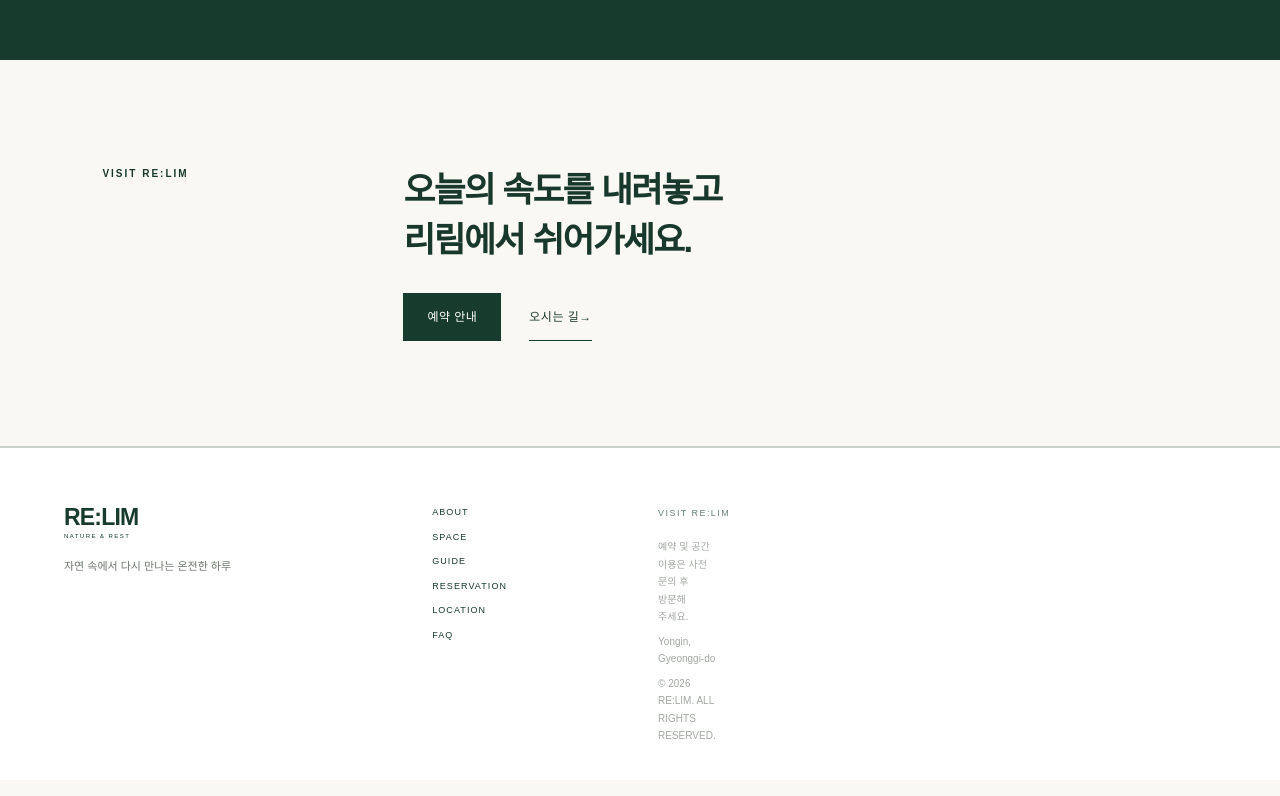
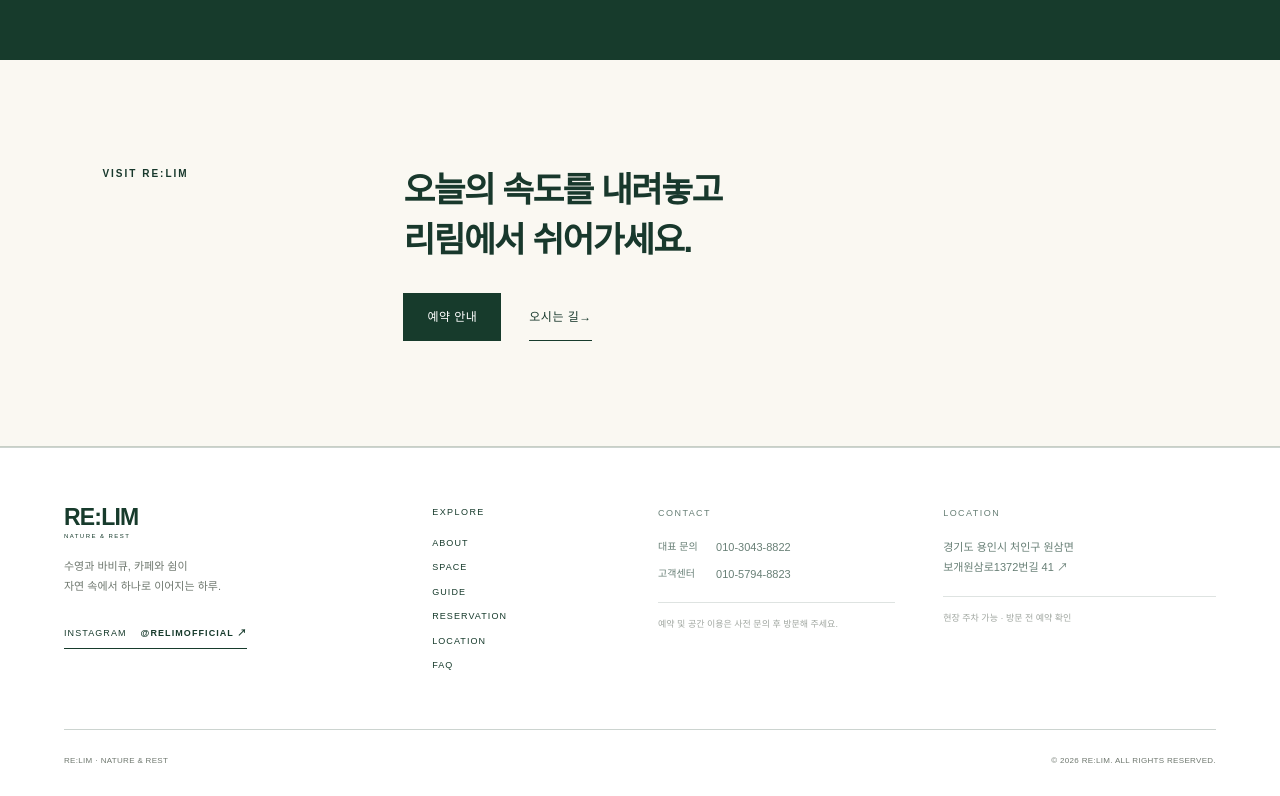
Before and after one commit to jyhome1228-cyber/relim_site, a Next.js app: page / in a window 1280 px wide. Shown: the part 1831-2627 px from the top of the page. Built offline with nearby package versions, Linux system fonts and the light colour scheme.

Commit message:
Publish approved RE:LIM footer contact and social links

```diff
--- a/app/components.tsx
+++ b/app/components.tsx
@@ -9,6 +9,8 @@ const nav = [
   ["LOCATION", "/location"],
   ["FAQ", "/faq"],
 ] as const;
+
+const mapUrl = "https://map.naver.com/p/entry/place/30821021?lng=127.3131001&lat=37.1184942&placePath=%2Fhome&entry=plt&searchType=place";
 
 export function Header() {
   return <header className="site-header">
@@ -22,9 +24,30 @@ export function Header() {
 
 export function Footer() {
   return <footer className="site-footer">
-    <div className="footer-brand"><div className="logo footer-logo"><strong>RE:LIM</strong><span>NATURE &amp; REST</span></div><p>자연 속에서 다시 만나는 온전한 하루</p></div>
-    <div className="footer-nav"><Link href="/about">ABOUT</Link><Link href="/space">SPACE</Link><Link href="/guide">GUIDE</Link><Link href="/reservation">RESERVATION</Link><Link href="/location">LOCATION</Link><Link href="/faq">FAQ</Link></div>
-    <div className="footer-info"><strong>VISIT RE:LIM</strong><p>예약 및 공간 이용은 사전 문의 후 방문해 주세요.</p><p>Yongin, Gyeonggi-do</p><p className="copyright">© 2026 RE:LIM. ALL RIGHTS RESERVED.</p></div>
+    <div className="footer-brand">
+      <div className="logo footer-logo"><strong>RE:LIM</strong><span>NATURE &amp; REST</span></div>
+      <p>수영과 바비큐, 카페와 쉼이<br />자연 속에서 하나로 이어지는 하루.</p>
+      <a className="footer-instagram" href="https://www.instagram.com/relimofficial/" target="_blank" rel="noreferrer" aria-label="리림 공식 인스타그램 새 창에서 열기">INSTAGRAM <span>@RELIMOFFICIAL ↗</span></a>
+    </div>
+    <div className="footer-column">
+      <strong>EXPLORE</strong>
+      <div className="footer-nav"><Link href="/about">ABOUT</Link><Link href="/space">SPACE</Link><Link href="/guide">GUIDE</Link><Link href="/reservation">RESERVATION</Link><Link href="/location">LOCATION</Link><Link href="/faq">FAQ</Link></div>
+    </div>
+    <div className="footer-info">
+      <strong>CONTACT</strong>
+      <p><span>대표 문의</span><a href="tel:010-3043-8822">010-3043-8822</a></p>
+      <p><span>고객센터</span><a href="tel:010-5794-8823">010-5794-8823</a></p>
+      <p className="footer-note">예약 및 공간 이용은 사전 문의 후 방문해 주세요.</p>
+    </div>
+    <div className="footer-info">
+      <strong>LOCATION</strong>
+      <a className="footer-address" href={mapUrl} target="_blank" rel="noreferrer">경기도 용인시 처인구 원삼면<br />보개원삼로1372번길 41 ↗</a>
+      <p className="footer-note">현장 주차 가능 · 방문 전 예약 확인</p>
+    </div>
+    <div className="footer-bottom">
+      <p>RE:LIM · NATURE &amp; REST</p>
+      <p>© 2026 RE:LIM. ALL RIGHTS RESERVED.</p>
+    </div>
   </footer>;
 }
 
```
